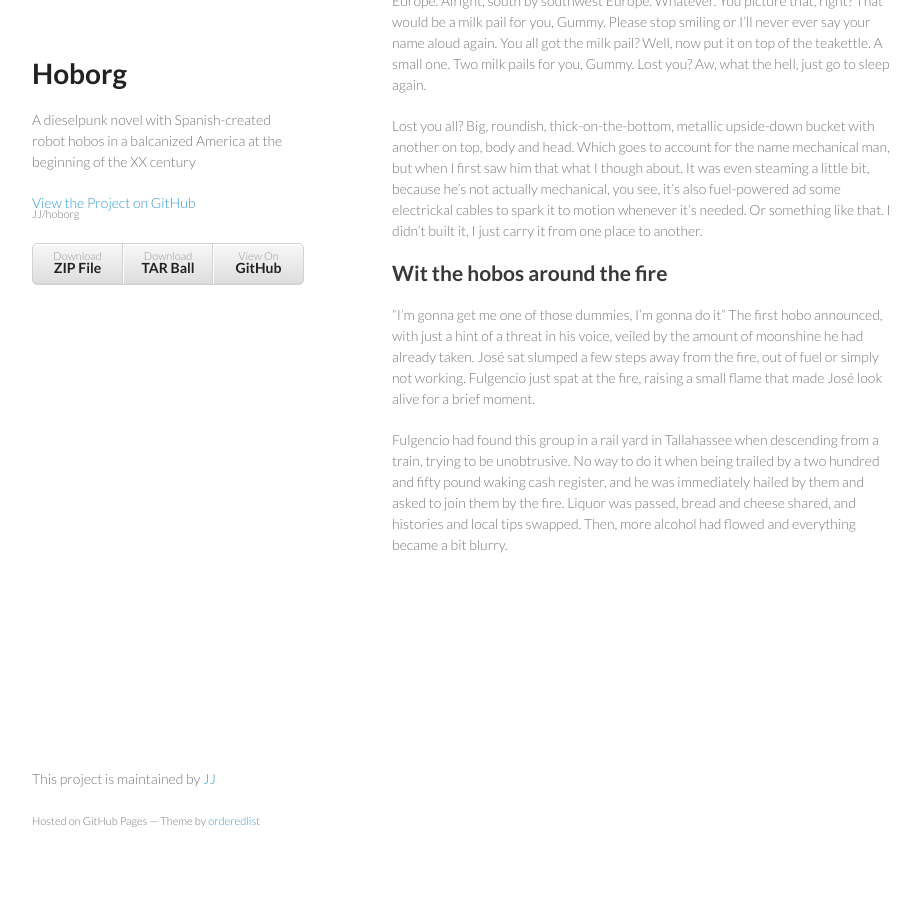
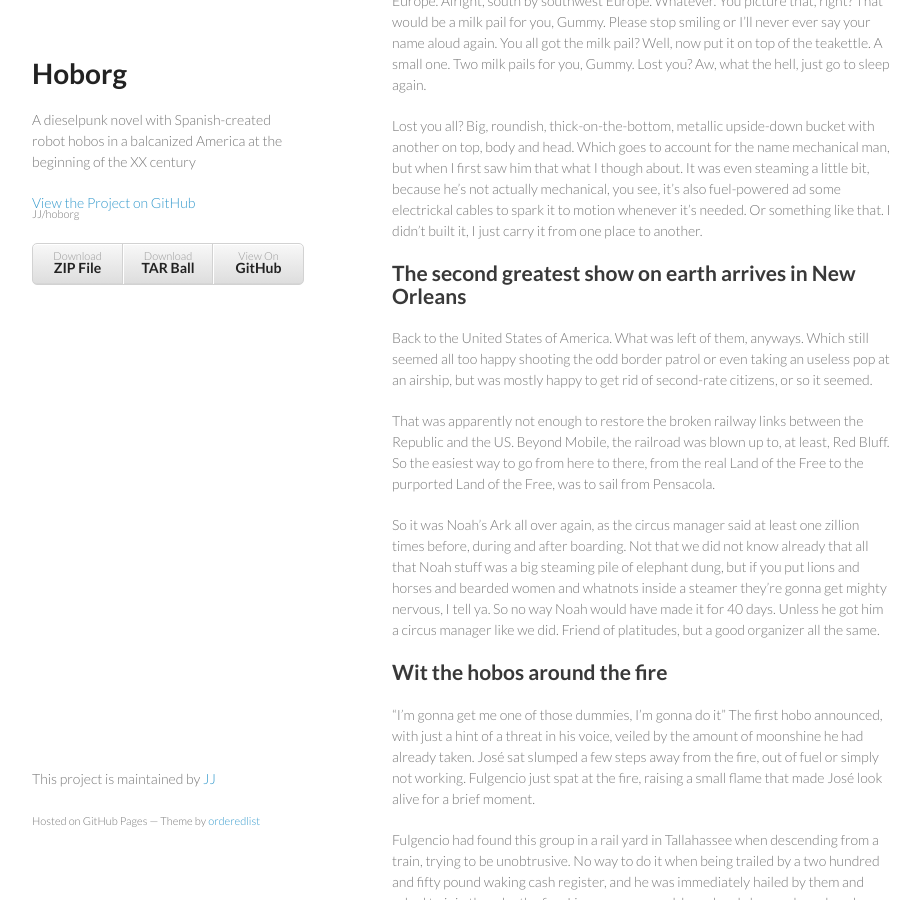
Before and after one commit to JJ/hoborg, a Jekyll site: the page built from text/text.md, in a window 1280 px wide and 900 px high, scrolled down 1384 px. Shown: the whole window, without its empty margins (178-1099 px from the left). Built offline with Jekyll 4.4.1, drawn with Linux system fonts in a browser that asks for light colours.

Commit message:
Sync text/text.md from master to gh-pages

```diff
--- a/text/text.md
+++ b/text/text.md
@@ -93,6 +93,29 @@ mechanical, you see, it's also fuel-powered ad some electrickal cables
 to spark it to motion whenever it's needed. Or something like that. I
 didn't built it, I just carry it from one place to another.
 
+The second greatest show on earth arrives in New Orleans
+----------------------------------------------------------------------------
+
+Back to the United States of America. What was left of them,
+anyways. Which still seemed all too happy shooting the odd border
+patrol or even taking an useless pop at an airship, but was mostly
+happy to get rid of second-rate citizens, or so it seemed.
+
+That was apparently not enough to restore the broken railway links
+between the Republic and the US. Beyond Mobile, the railroad was blown
+up to, at least, Red Bluff. So the easiest way to go from here to
+there, from the real Land of the Free to the purported Land of the
+Free, was to sail from Pensacola.
+
+So it was Noah's Ark all over again, as the circus manager said at
+least one zillion times before, during and after boarding. Not that we
+did not know already that all that Noah stuff was a big steaming pile
+of elephant dung, but if you put lions and horses and bearded women
+and whatnots inside a steamer they're gonna get mighty nervous, I tell
+ya. So no way Noah would have made it for 40 days. Unless he got him a
+circus manager like we did. Friend of platitudes, but a good organizer
+all the same.
+
 
 
 Wit the hobos around the fire
```
